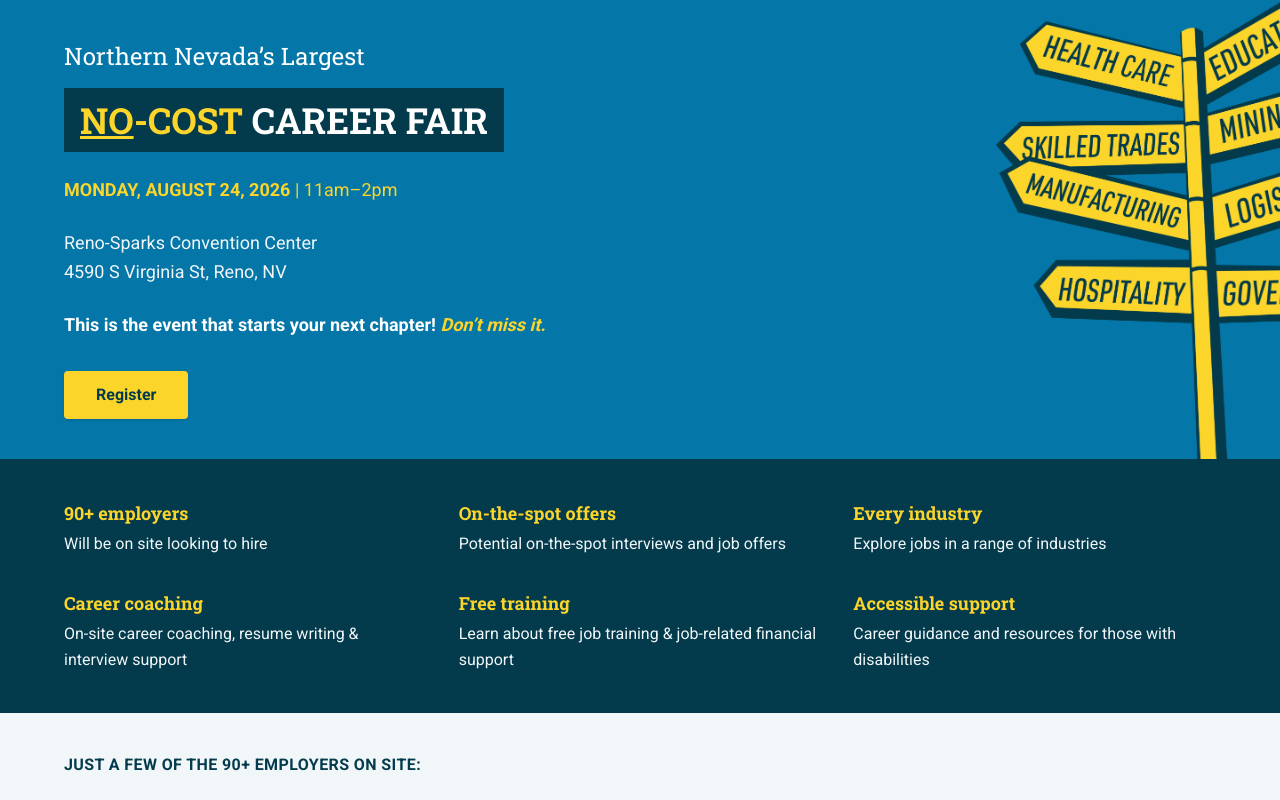
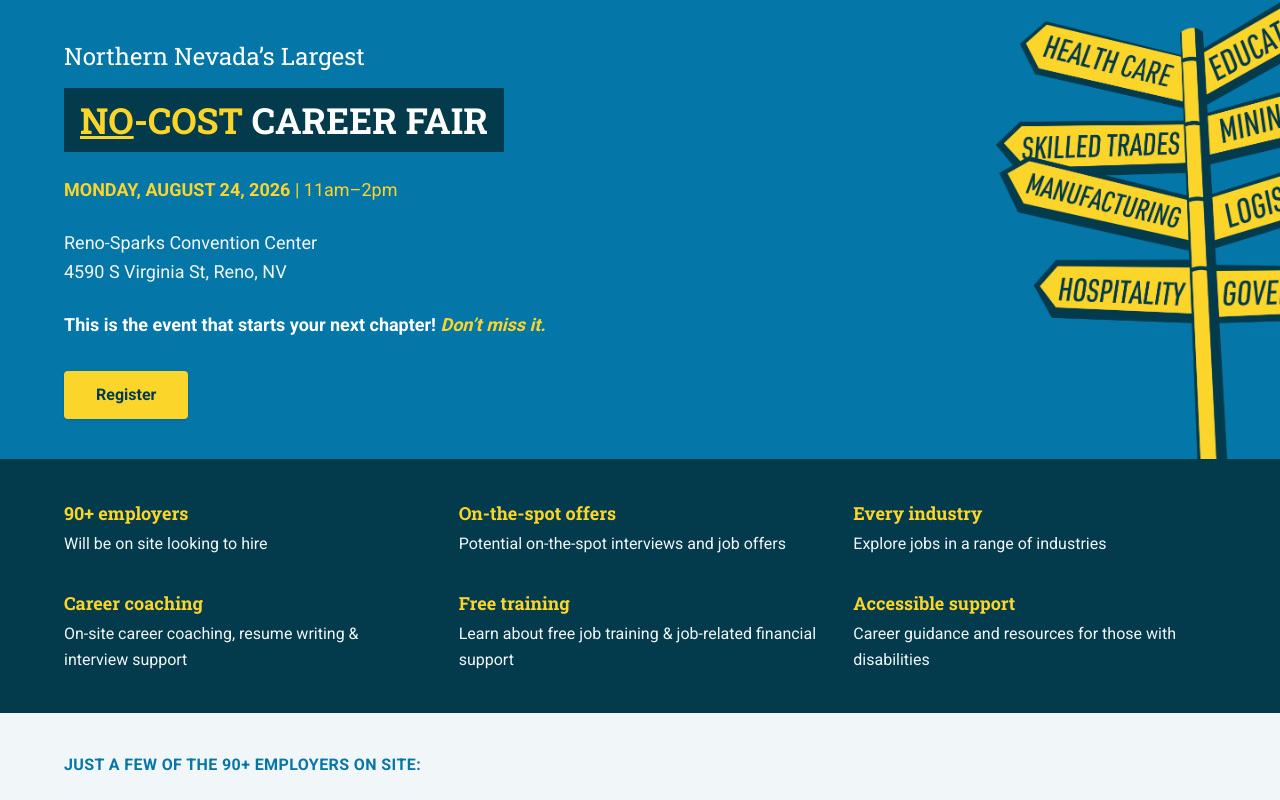
Before and after one commit to dev-software-eg/washoe-county-job-fair, a Next.js app: page / in a window 1280 px wide. Shown: the top 800 px of the page. Built offline with nearby package versions, Linux system fonts and the light colour scheme.

Commit message:
Update employergrid title color

```diff
--- a/components/EmployerGrid.tsx
+++ b/components/EmployerGrid.tsx
@@ -26,7 +26,7 @@ export default function EmployerGrid() {
   return (
     <section className="flex flex-1 flex-col justify-center bg-brand-light px-6 py-10 sm:px-10 lg:px-16">
       <div className="mx-auto max-w-6xl">
-        <h2 className="text-md font-bold uppercase tracking-wide text-brand-dark">
+        <h2 className="text-md font-bold uppercase tracking-wide text-brand-blue">
           Just a few of the 90+ employers on site:
         </h2>
 
```
